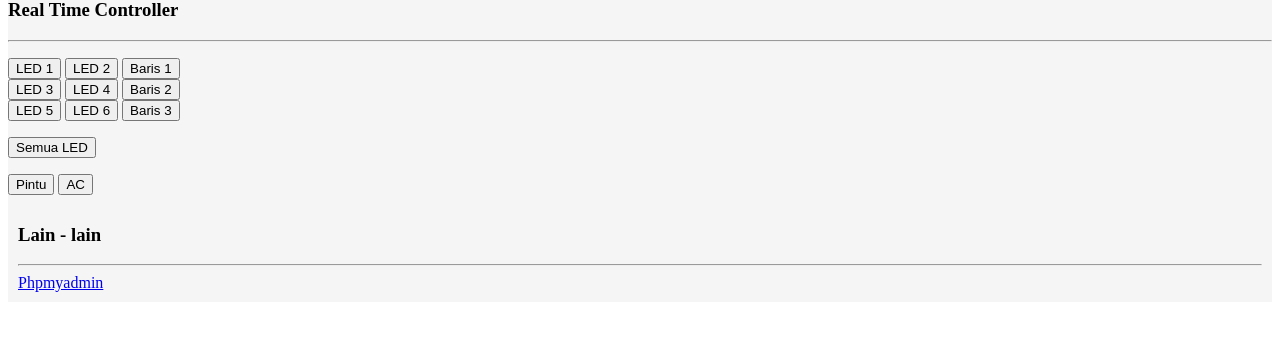
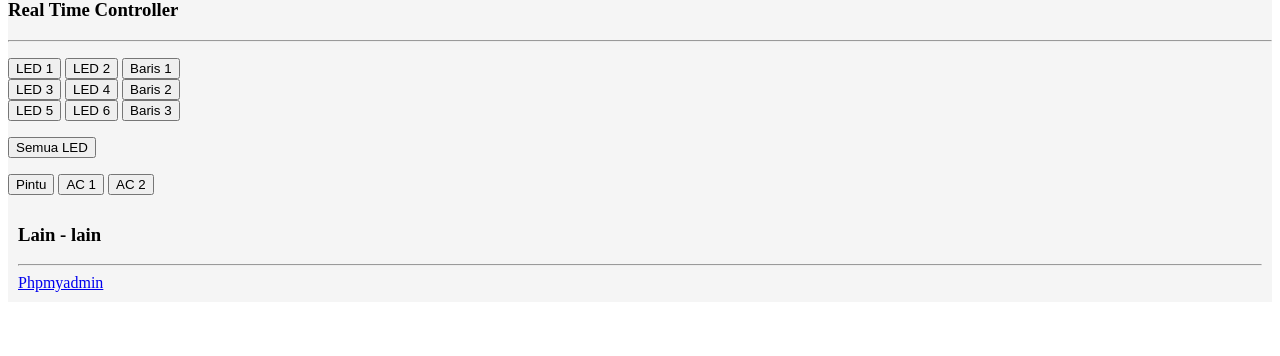
Before and after one commit to 100nandoo/Skripsi, a PHP site: page /pages/rtc.php in a window 1280 px wide. Shown: the part 88-444 px from the top of the page. Run offline with PHP 8.4, Linux system fonts and the light colour scheme; some libraries are stand-ins or nearby versions.

Commit message:
Ganti metode inisiasi serial port
* Inisiasi port serial arduino pada node js diganti dengan metode
argumen pada cmd.
* Penambahan tombol AC pada RTC.

```diff
--- a/main.js
+++ b/main.js
@@ -5,7 +5,7 @@ var mysql = require('mysql');
 var led1,led2,led3,led4,led5,led6;
 var five = require("johnny-five");
 var board = new five.Board({
-  port:"COM3"
+  port:process.argv[2]
 });
 
 //johnny-five
@@ -39,7 +39,7 @@ con_mysql.connect(function(err){
 //inisiasi serialport
 var serialport = require('serialport'),
 SerialPort = serialport,
-portname = 'COM4'; // serial port yang digunakan
+portname = process.argv[3]; // serial port yang digunakan
 var myPort = new SerialPort(portname, {
   baudrate : 9600,
   option : false,
--- a/pages/rtc.php
+++ b/pages/rtc.php
@@ -70,7 +70,9 @@ $('#ledSetAll').on('click',function(){
 			</p>
 			<div class="btn-group btn-block" role="group" aria-label="tes">
 				<button id="bukaPintu" type="button" class="btn btn-info col-sm-6" autocomplete="off">Pintu</button>
-				<button id="nyalaAc" type="button" class="btn btn-default col-sm-6" autocomplete="off">AC</button>
+				<button id="nyalaAc1" type="button" class="btn btn-default col-sm-3" autocomplete="off">AC 1</button>
+				<button id="nyalaAc2" type="button" class="btn btn-default col-sm-3" autocomplete="off">AC 2</button>
+
 			</div>
 
 		</div>
```
